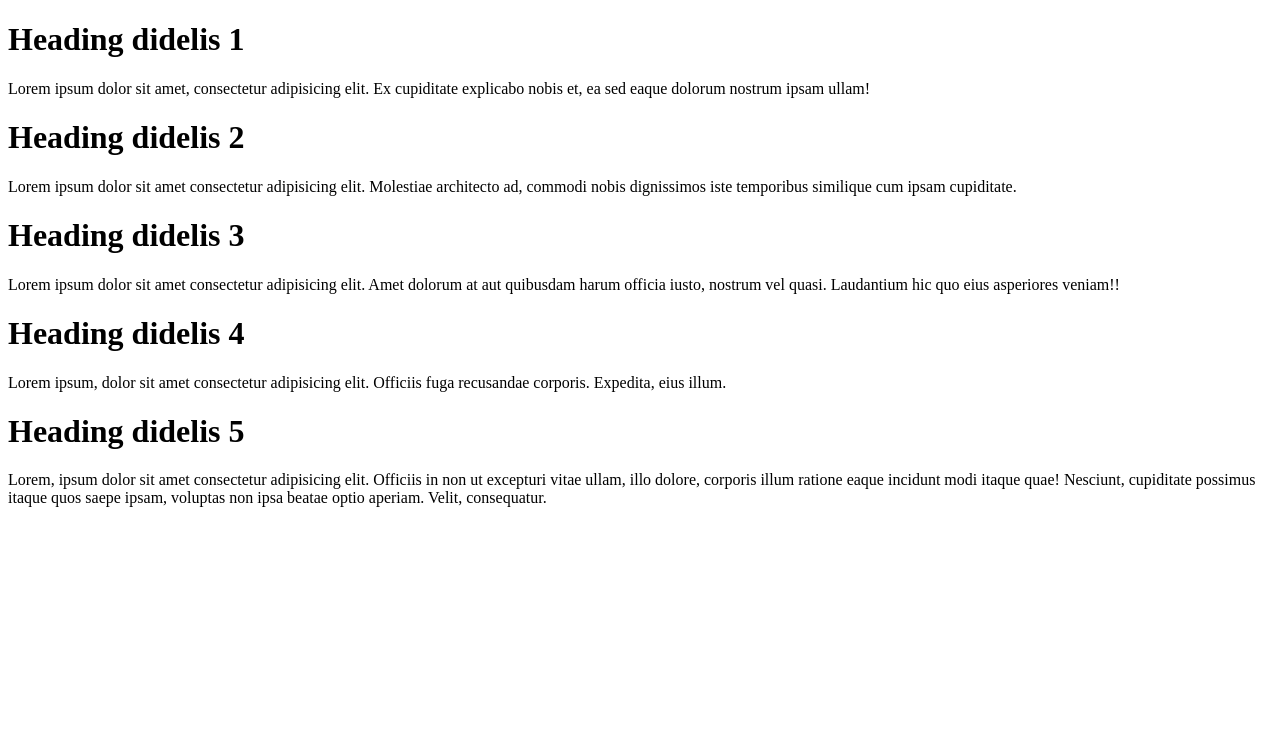
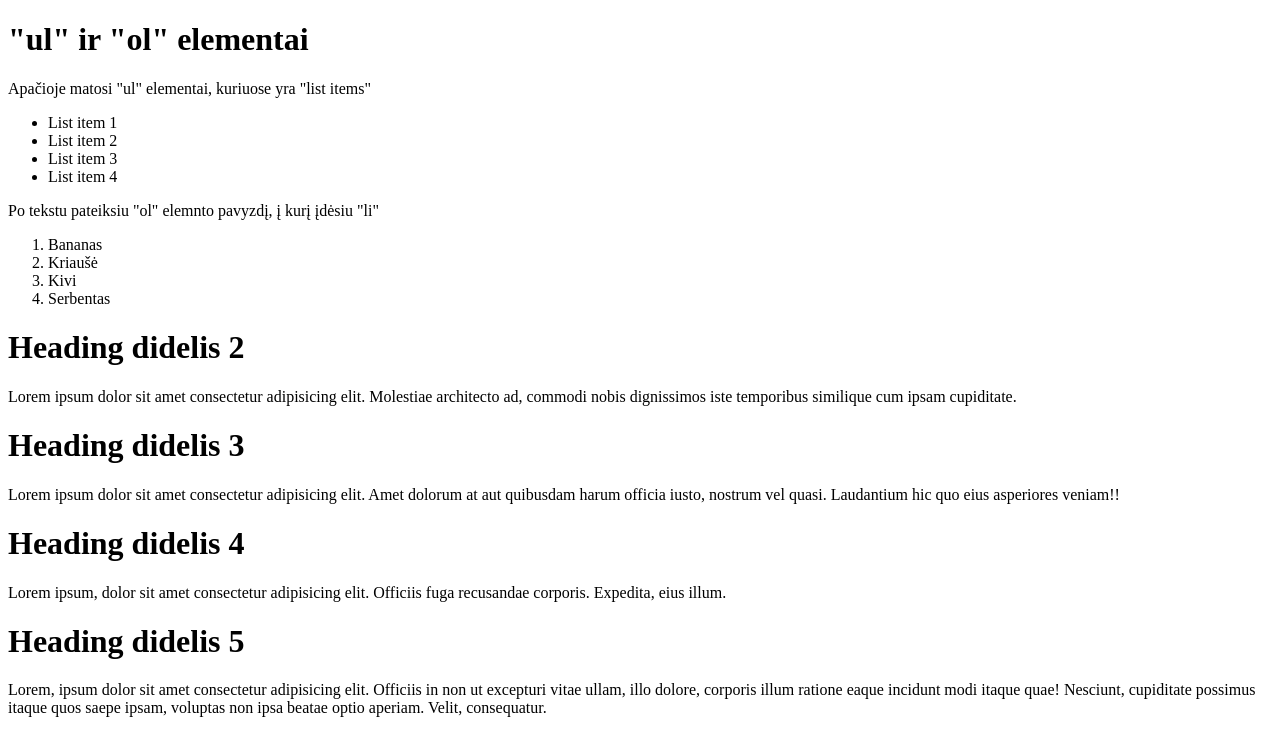
Before and after one commit to TeodorasKyborgas/2023-11-20-html, a plain HTML site: page my-page/main-page.html in a window 1280 px wide. Drawn offline with Linux system fonts and the light colour scheme.

Commit message:
ul and ol elements added

```diff
--- a/my-page/main-page.html
+++ b/my-page/main-page.html
@@ -8,8 +8,25 @@
 <body>
 
     <div>
-        <h1>Heading didelis 1</h1>
-        <p>Lorem ipsum dolor sit amet, consectetur adipisicing elit. Ex cupiditate explicabo nobis et, ea sed eaque dolorum nostrum ipsam ullam!</p>
+        <h1>"ul" ir "ol" elementai</h1>
+        <p> Apačioje matosi "ul" elementai, kuriuose yra "list items"
+            <ul>
+                <li>List item 1</li>
+                <li>List item 2</li>
+                <li>List item 3</li>
+                <li>List item 4</li>
+            </ul>
+
+            Po tekstu pateiksiu "ol" elemnto pavyzdį, į kurį įdėsiu "li"
+
+            <ol>
+                <li>Bananas</li>
+                <li>Kriaušė</li>
+                <li>Kivi</li>
+                <li>Serbentas</li>
+            </ol>
+        </p>
+
     </div>
 
     <div>
```
